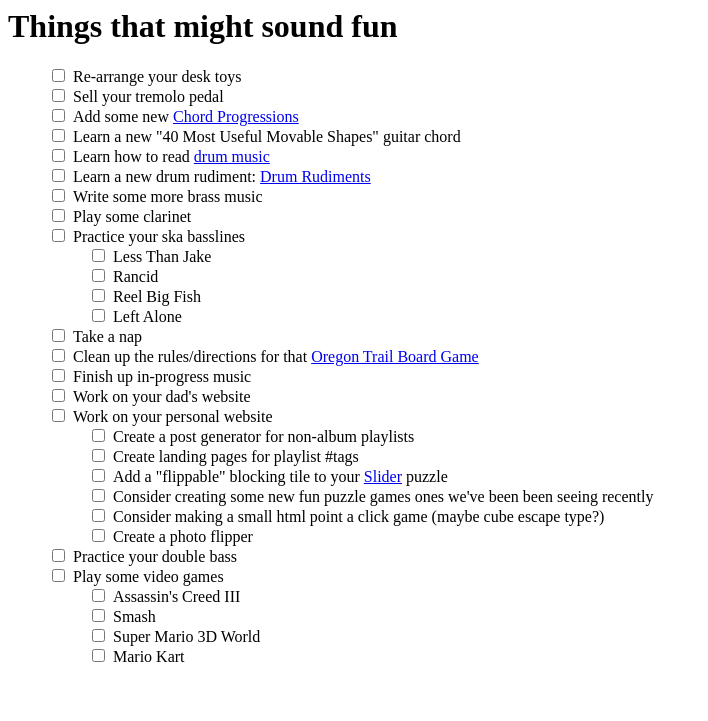
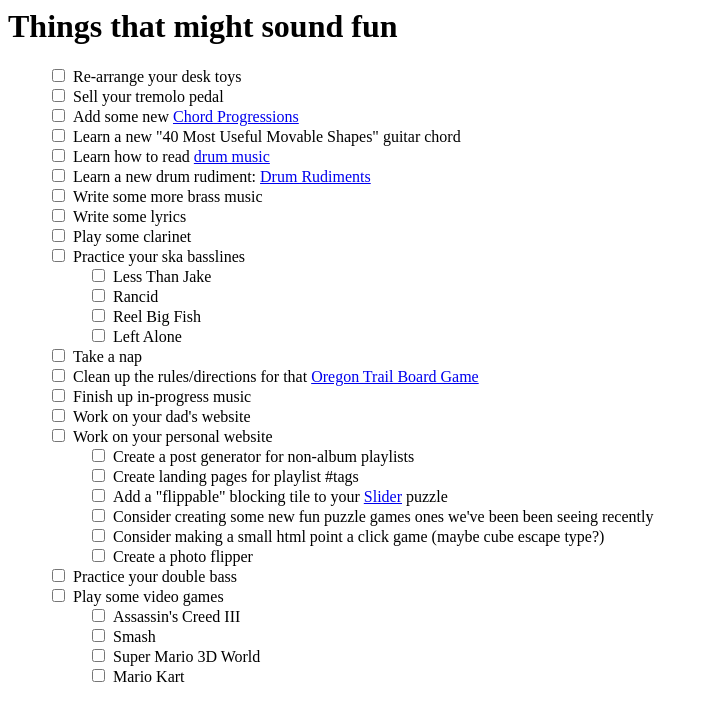
Before and after one commit to brgibson/www, a Jekyll site: the page todos/index.html, which Jekyll copies as it is, in a window 1280 px wide. Shown: the top 721 px of the page, without its empty margins (0-708 px from the left). Built offline with Jekyll 4.4.1, drawn with Linux system fonts in a browser that asks for light colours.

Commit message:
todos - add lyrics

```diff
--- a/todos/index.html
+++ b/todos/index.html
@@ -17,6 +17,7 @@
     <li><label><input type="checkbox">Learn how to read <a href="https://www.schoolofrock.com/resources/drums/drum-notation-for-beginners">drum music</a></label></li>
     <li><label><input type="checkbox">Learn a new drum rudiment: <a href="/drums/rudiments/">Drum Rudiments</a></label></li>
     <li><label><input type="checkbox">Write some more brass music</label></li>
+    <li><label><input type="checkbox">Write some lyrics</label></li>
     <li><label><input type="checkbox">Play some clarinet</label></li>
     <li>
         <label><input type="checkbox">Practice your ska basslines</label>
```
